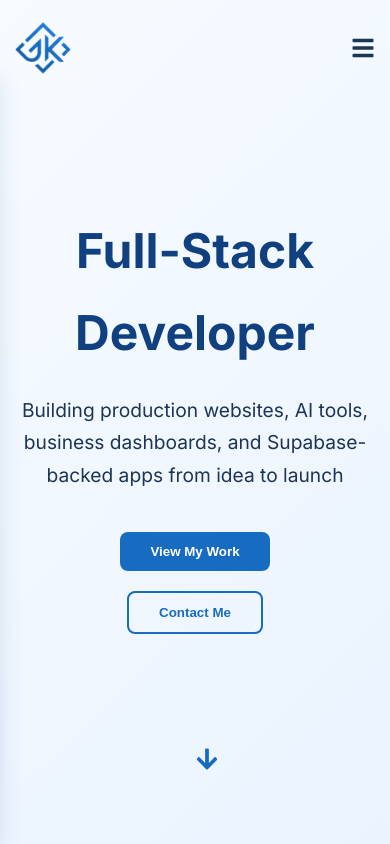
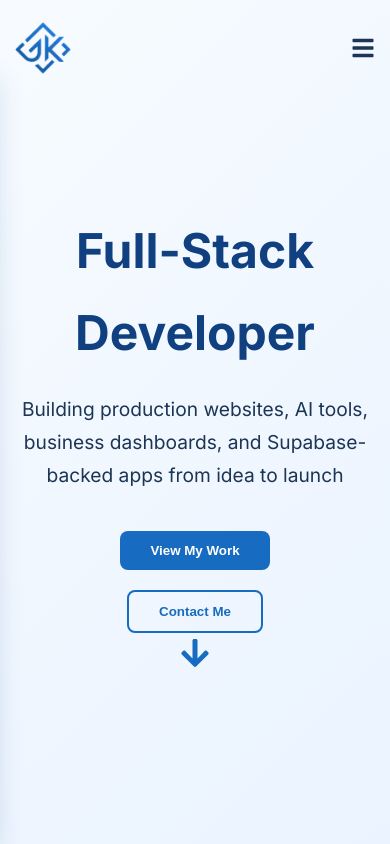
Before and after one commit to GiorgiKemo/myportfolio, a React (Vite) app: page / in a window 390 px wide. Shown: the top 844 px of the page. Built offline with nearby package versions, Linux system fonts and the light colour scheme; no server answers.

Commit message:
fix: correct mobile hero scroll arrow positioning

```diff
--- a/src/App.css
+++ b/src/App.css
@@ -483,6 +483,28 @@ button:disabled {
     align-items: center;
   }
 
+  .hero {
+    min-height: 100svh;
+    height: auto;
+    padding-top: 120px;
+    padding-bottom: 48px;
+  }
+
+  .hero .container {
+    display: flex;
+    flex-direction: column;
+    align-items: center;
+  }
+
+  .scroll-down {
+    position: static;
+    left: auto;
+    bottom: auto;
+    transform: none;
+    margin-top: 18px;
+    font-size: 2rem;
+  }
+
   .about-content {
     flex-direction: column;
   }
```
